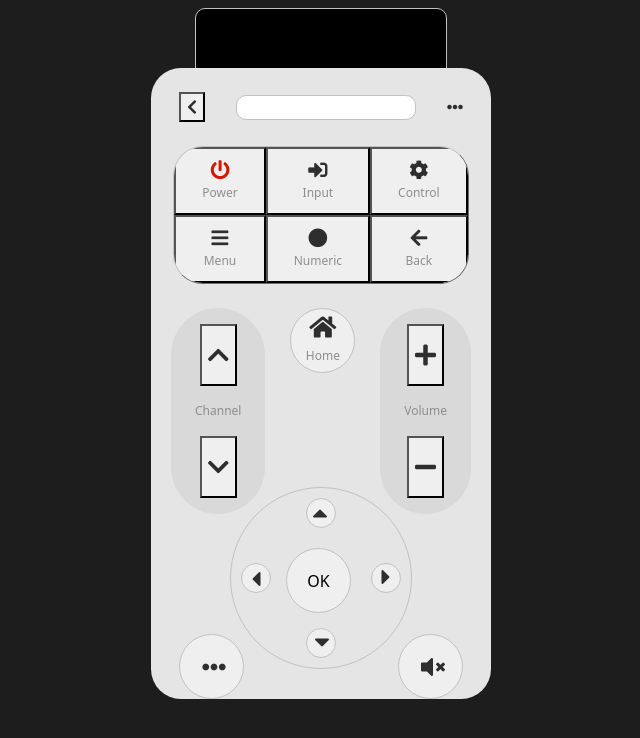
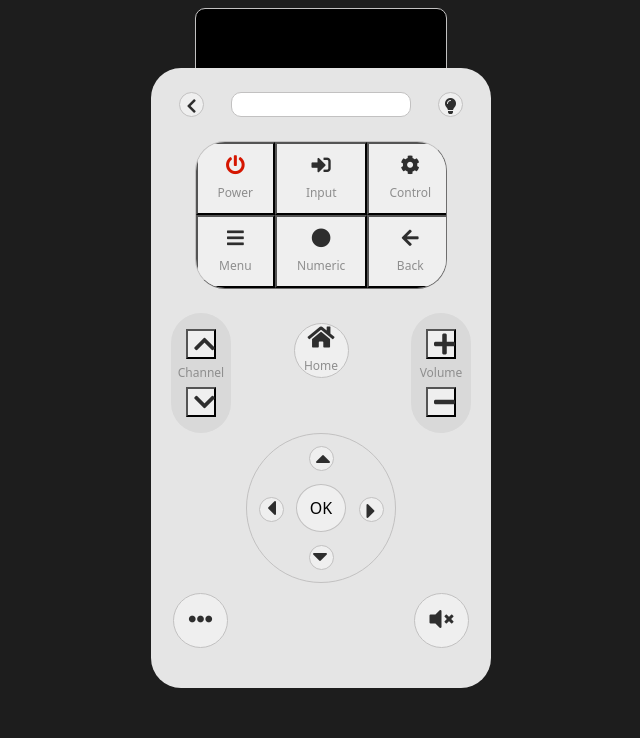
Before and after one commit to fetttttjoe/Simple-Web-server, a Flask app: page /controler.html in a window 1280 px wide. Shown: the top 738 px of the page, without its empty margins (319-959 px from the left). Run offline with Flask 2, Linux system fonts and the light colour scheme; some libraries are stand-ins or nearby versions.

Commit message:
learned a few things about html css
starting to get rid of the base design code, unreadable and really hard to track changes. <- still alot to do
some small desgin changes
added every button (if i didnt miss one) to a list.
still not sure about the best form("post") layout (alot vs one), could not find "best practise".

at some point i need to do arrows again, its painfull to adjust them every time. there must be a smarter solution

```diff
--- a/RemoteControl/app.py
+++ b/RemoteControl/app.py
@@ -29,7 +29,7 @@ def inputToKeyboard(userInput):
 userInputHistory = []
 #
 # Past user Input (only storing Runtime)
-# for now just append the list unlimited with history
+# for now just append the list unlimited with test<history
 #
 def inputToHistory(userInput):
     global userInputHistory
@@ -61,7 +61,16 @@ remoteControll = {
     'buttonArrowDown'   : 'arrowDown',
     'buttonArrowLeft'   : 'arrowLeft',
     'buttonArrowRight'  : 'arrowRight',
-    'buttonChannelDown' : 'mouseRight', # doesnt seem to work, so we def need input handler for mouse
+    'buttonHome'        : None,
+    'buttonChannelUp'   : None,
+    'buttonChannelDown' : None,
+    'buttonPower'       : None,
+    'buttonInput'       : None,
+    'buttonControl'     : None,
+    'buttonMenu'        : None,
+    'buttonNumeric'     : None, #i dont really need this revamp
+    'buttonDots'        : None,
+    'buttonMute'        : None,
 }
 
 # default page
@@ -75,17 +84,18 @@ def default():
 @app.route('/controler.html', methods=['GET', 'POST'])
 def controler():
     if request.method == "POST":
+
         for buttonName, buttonAction in remoteControll.items():
             if request.form.get(f'{buttonName}') == "pressed":
                 print(buttonName, buttonAction) #DEBUG
-                inputToKeyboard(buttonAction) # just execute the given command (for now)
+                if buttonAction is None:
+                    print("Button might not be added") #DEBUG
+                else:
+                    inputToKeyboard(buttonAction) # just execute the given command (for now)
                 return redirect(url_for('controler'))
 
          # get a better solution to check for user Inputs
         userInput = request.form.get('userInput')
-        if userInput is None:
-            print("Button might not be added") #DEBUG
-            return redirect(url_for('controler'))
         if userInput == '': # we want the enter key
             userInput = 'enter'
         #
@@ -151,7 +161,6 @@ def names():
     return jsonify(data)
 
 if __name__ == '__main__':
-    import os
     #
     # Create Flask app
     #
--- a/RemoteControl/static/styles/controler.css
+++ b/RemoteControl/static/styles/controler.css
@@ -7,7 +7,7 @@ html, body {
     justify-content: center;
     align-items: center;
 }
-div.console{
+.console{
     top: 8px;
     position: absolute;
 }
@@ -23,73 +23,76 @@ div.console{
     position: relative;
     background: #e5e5e5;
     border-radius: 30px;
+    min-width: 320px;
+    min-height: 620px;
     max-height: 640px;
     max-width: 340px;
     top: 68px;
 }
-button.button {
+.dark-mode {
+    background: gray;
+  }
+.button{
     display:block;
-    text-align: center;
-    width: 100%;
-    height: 100%;
 }
-button.button:active {
+.button:active {
     color:black;
     box-shadow: 0 0 5px -1px rgba(0,0,0,0.6);
 }
+.buttonSmall{
+    width: 30px;
+    height: 30px;
+    margin: 5px;
+}
 .buttonCircle {
-    width: 65px;
+    width: 55px;
     color:black;
-    height: 65px;
+    height: 55px;
+    margin: 10px;
     border: 1px solid #c2c1c1;
     border-radius: 50%;
 }
-.buttonOk{
-    position: absolute;
-    width: 65px;
-    color:black;
-    height: 65px;
-    border: 1px solid #c2c1c1;
-    transform: translateX(-35px) translateY(-30px);
-    border-radius: 50%;
-}
-.buttonCircleSmall {
-    position: inherit;
-    color:#c2c1c1;
-    width: 30px;
-    height: 30px;
-    border: 1px solid #c2c1c1;
-    border-radius: 50%;
-}
-div.menu-grid{
+
+.menuGrid{
     display: grid;
+    width: 80%;
+    align-self: center;
+    overflow: hidden;
     grid-template-columns: auto auto auto;
     border-radius: 30px;
     border: 1px outset #c2c1c1;
-    overflow: hidden;
+    /*overflow: hidden;*/
 }
-div.menu-grid>form>button>div {
+.menuGrid>button {
     padding: 10px 20px;
 }
 span.label {
     font-size: 12px;
     color: #8e8e8e;
 }
-div.menu-grid>form>button>div>i {
+.menuGrid>button>i {
     color: #2e2e2e;
     font-size: 1.2em;
     margin-bottom: 5px;
 }
+.verticalElipse{
+    display: flex;
+    flex-direction: column;
+    justify-content: center;
+    transform: translateX(-15), translateY(-15);
+    align-items: center;
+    background: #d9d9d9;
+    width: 60px;
+    height: 120px;
+    border-radius: 50px;
+}
 .fas {
     color:#2e2e2e;
 }
-div.menu-grid>form>button>div>i.active {
+div.menuGrid>button>i.active {
     color: #d51600;
 }
-div.rounded-bg {
-    background: #d9d9d9;
-    border-radius: 50px;
-}
+
 i.home-icon {
     font-size: 24px;
     color: #2e2e2e;
@@ -98,16 +101,52 @@ i.control-icon {
     font-size: 24px;
     color: #2e2e2e;
 }
-div.circle {
+/*.outerCircle{
+  border: 1px solid #c2c1c1;
+  width:150px;
+  height: 150px;
+  border-radius: 50%;
+}*/
+
+.outerCircle {
+    position: relative;
     border: 1px solid #c2c1c1;
     width:150px;
     height: 150px;
     border-radius: 50%;
+    margin: auto;
+    display: flex;
+    flex-direction: column;
+    align-items: center;
+    justify-content: center;
 }
-div.ok-outer {
-    padding: 90px;
+.buttonEnter{
+    color:black;
+    width: 50px;
+    border-radius: 50%;
+    border: 1px solid #c2c1c1;
+    height: 50px;
 }
-.buttonCircle:active {
-    color:black;
-    box-shadow: 0 0 5px -1px rgba(0,0,0,0.6);
+.buttonSmallCircle{
+    width: 25px;
+    height: 25px;
+    border-radius: 50%;
+    border: 1px solid #c2c1c1;
 }
+
+/*circle .buttonOk{
+
+}
+
+.circle .buttonSmallCircle:nth-child(1) {
+    transform: rotate(0deg) translate(100px);
+}
+.circle .buttonSmallCircle:nth-child(1)  {
+    transform: rotate(90deg) translate(100px);
+}
+.circle .buttonSmallCircle:nth-child(1)  {
+    transform: rotate(180deg) translate(100px);
+}
+.circle .buttonSmallCircle:nth-child(1) {
+    transform: rotate(270deg) translate(100px);
+} */
--- a/RemoteControl/templates/controler.html
+++ b/RemoteControl/templates/controler.html
@@ -4,6 +4,10 @@
 
     <head>
         <script>
+            function toggleDarkmode() {
+                var element = document.getElementById('container');
+                element.classList.toggle("dark-mode");
+            }
             window.addEventListener('scroll',function() {
                 //When scroll change, you save it on localStorage.
                 localStorage.setItem('scrollPositionMain', window.scrollY);
@@ -44,143 +48,101 @@
         <title>Control</title>
     </head>
     <body>
-        <!--container-->
+        <form method="POST">
+        <!--container for remote device-->
         <div class="wrapper" id="wrapper">
             <div class="console">
                 <div id="iframeConsole"></div>
             </div>
-            <div class="container">
+            <div class="container" id="container">
                 <div class="d-flex flex-row justify-content-between px-3 py-4 align-items-center">
                     <form method="PUT" action="/">
-                        <button type="submit" class ="button">
+                        <button type="submit" class ="buttonSmallCircle">
                             <i class="fas fa-chevron-left"></i>
                         </button>
                     </form>
-                    <form method="POST">
                         <input class = "inputBox" name="userInput" ></input>
-                    </form>
-                    <i class="fas fa-ellipsis-h"></i>
+                    <button onclick="toggleDarkmode()" type="button" class="buttonSmallCircle" >
+                    <i class="fas fa-lightbulb"></i>
+                    </button>
                 </div>
-                <div class="d-flex flex-row justify-content-center">
-                    <div class="menu-grid">
-                        <form method="POST">
+                <div class="d-flex flex-column justify-content-center">
+                    <div class="menuGrid">
                         <button type="submit" name ="buttonPower" class ="button" value="pressed">
-                                <div class="d-flex flex-column align-items-center">
                                 <i class="fas fa-power-off active"></i>
                                 <span class="label">Power</span>
-                                </div>
                         </button>
-                        </form>
-                        <form method="POST">
                         <button type="submit" name ="buttonInput" class ="button" value="pressed">
-                                <div class="d-flex flex-column align-items-center">
                                 <i class="fas fa-sign-in-alt"></i>
                                 <span class="label">Input</span>
-                                </div>
                         </button>
-                        </form>
-                        <form method="POST">
                         <button type="submit" name ="buttonControl" class ="button" value="pressed">
-                                <div class="d-flex flex-column align-items-center">
                                 <i class="fas fa-cog"></i>
                                 <span class="label">Control</span>
-                                </div>
                         </button>
-                        </form>
-                        <form method="POST">
                         <button type="submit" name ="buttonMenu" class ="button" value="pressed">
-                                <div class="d-flex flex-column align-items-center">
                                 <i class="fas fa-bars"></i>
                                 <span class="label">Menu</span>
-                                </div>
                         </button>
-                        </form>
-                        <form method="POST">
                         <button type="submit" name ="buttonNumeric" class ="button" value="pressed">
-                                <div class="d-flex flex-column align-items-center">
                                 <i class="fas fa-circle"></i>
                                 <span class="label" >Numeric</span>
-                                </div>
                         </button>
-                        </form>
-                        <form method="POST">
                         <button type="submit" name ="buttonBack" class ="button" value="pressed">
-                                <div class="d-flex flex-column align-items-center">
                                 <i class="fas fa-arrow-left"></i>
                                 <span class="label">Back</span>
-                                </div>
                         </button>
-                        </form>
-                    </div>
                 </div>
                 <div class="d-flex flex-row mt-4 justify-content-between px-2">
-                    <div class="d-flex flex-column rounded-bg py-3 px-4 justify-content-center align-items-center">
-                        <form method="POST">
-                            <button type="submit" class="button" name="buttonChannelUp" value="pressed">
-                                <i class="fas fa-chevron-up py-3 control-icon"></i>
+                    <div class="verticalElipse">
+                        <button type="submit" class="buttonSmall" name="buttonChannelUp" value="pressed">
+                            <i class="fas fa-chevron-up control-icon"></i>
                         </button>
-                        </form>
-
-                        <span class="label py-3">Channel</span>
-                        <form method="POST">
-                            <button type="submit" class="button" name="buttonChannelDown" value="pressed">
-                                <i class="fas fa-chevron-down py-3 control-icon"></i>
+                        <span class="label">Channel</span>
+                        <button type="submit" class="buttonSmall" name="buttonChannelDown" value="pressed">
+                            <i class="fas fa-chevron-down control-icon"></i>
                         </button>
-                        </form>
                     </div>
-                        <form method="POST">
                         <button type="submit" class="buttonCircle" name="buttonHome" value="pressed">
                             <i class="fas fa-home home-icon"></i>
                             <span class="label">Home</span>
                         </button>
-                        </form>
-                    <div class="d-flex flex-column rounded-bg py-3 px-4 justify-content-center align-items-center">
-                        <form method="POST">
-                            <button type="submit" class="button" name="buttonVolumeUp" value="pressed">
-                                <i class="fas fa-plus py-3 control-icon"></i>
+                    <div class="verticalElipse">
+                        <button type="submit" class="buttonSmall" name="buttonVolumeUp" value="pressed">
+                            <i class="fas fa-plus control-icon"></i>
                         </button>
-                        </form>
-                        <span class="label py-3">Volume</span>
-                        <form method="POST">
-                            <button type="submit" class="button" name="buttonVolumeDown" value="pressed">
-                                <i class="fas fa-minus py-3 control-icon"></i>
+                    <span class="label">Volume</span>
+                        <button type="submit" class="buttonSmall" name="buttonVolumeDown" value="pressed">
+                            <i class="fas fa-minus control-icon"></i>
                         </button>
-                        </form>
                     </div>
                 </div>
-                <form method="POST">
-                    <div class="mt-3 pt-5 position-relative d-flex flex-row justify-content-center align-items-center">
-
-                    <div class="circle ok-outer position-absolute">
-                        <button type="submit" class="buttonOk" name="buttonEnter" value="pressed" >
+                <div class="outerCircle">
+                        <button type="submit" class="buttonSmallCircle" name="buttonArrowUp" style="transform: rotate(270deg) translateX(-12px);" value="pressed"> <!--there must be a better solution, this is painful-->
+                            <i class="fas fa-caret-right control-icon"></i>
+                        </button>
+                        <button type="submit" class="buttonSmallCircle" name="buttonArrowLeft" style="transform: rotate(180deg) translateY(-38px) translateX(50px);" value="pressed"> <!--there must be a better solution, this is painful-->
+                            <i class="fas fa-caret-right control-icon"></i>
+                        </button>
+                        <button type="submit" class="buttonEnter" name="buttonEnter" value="pressed" >
                             <span>OK</span>
                         </button>
-                        <button type="submit" class="buttonCircleSmall" name="buttonArrowRight" style="transform: translateX(-15px) translateY(-15px) translate(65px);" value="pressed">
+                        <button type="submit" class="buttonSmallCircle" name="buttonArrowRight" style="transform: rotate(0deg) translateY(-35px) translateX(50px);" value="pressed"> <!--there must be a better solution, this is painful-->
                             <i class="fas fa-caret-right control-icon"></i>
                         </button>
-                        <button type="submit" class="buttonCircleSmall" name="buttonArrowDown" style="transform: translateX(-15px) translateY(-15px) rotate(90deg) translate(65px);"  value="pressed">
+                        <button type="submit" class="buttonSmallCircle" name="buttonArrowDown" style="transform: rotate(90deg) translateX(-12px);" value="pressed"> <!--there must be a better solution, this is painful-->
                             <i class="fas fa-caret-right control-icon"></i>
                         </button>
-                        <button type="submit" class="buttonCircleSmall" name="buttonArrowLeft" style="transform: translateX(-15px) translateY(-15px) rotate(180deg) translate(65px);" value="pressed">
-                            <i class="fas fa-caret-right control-icon"></i>
+                </div>
+                <div class="d-flex flex-row justify-content-between">
+                    <button type="submit" class="buttonCircle"  name="buttonDots" value="pressed">
+                        <i class="fas fa-ellipsis-h control-icon"></i>
                     </button>
-                        <button type="submit" class="buttonCircleSmall" name="buttonArrowUp" style="transform: translateX(-15px) translateY(-15px) rotate(270deg) translate(65px);" value="pressed">
-                            <i class="fas fa-caret-right control-icon"></i>
+                    <button type="submit" class="buttonCircle" name="buttonMute" value="pressed">
+                        <i class="fas fa-volume-mute control-icon"></i>
                     </button>
                 </div>
             </div>
         </form>
-                <form method="POST">
-                    <div class="d-flex flex-row justify-content-between mt-2 pt-5 px-3">
-                        <button type="submit" class="buttonCircle"  name="buttonDots" value="pressed">
-                            <i class="fas fa-ellipsis-h p-3 control-icon"></i>
-                        </button>
-                        <button type="submit" class="buttonCircle" name="buttonMute" value="pressed">
-                            <i class="fas fa-volume-mute p-3 control-icon"></i>
-                        </div>
-                    </div>
-                </form>
-            </div>
-        </div>
     </body>
 </html>
--- a/RemoteControl/templates/default.html
+++ b/RemoteControl/templates/default.html
@@ -2,6 +2,7 @@
 <html>
   <head>
     <link rel= "stylesheet" type= "text/css" href= "{{ url_for('static',filename='styles/home.css') }}">
+    <link rel="shortcut icon" href="{{ url_for('static', filename='favicon.ico') }}">
     <title>Home</title>
   </head>
   <body>
```
Lines whose indentation alone changed are shown as unchanged.
